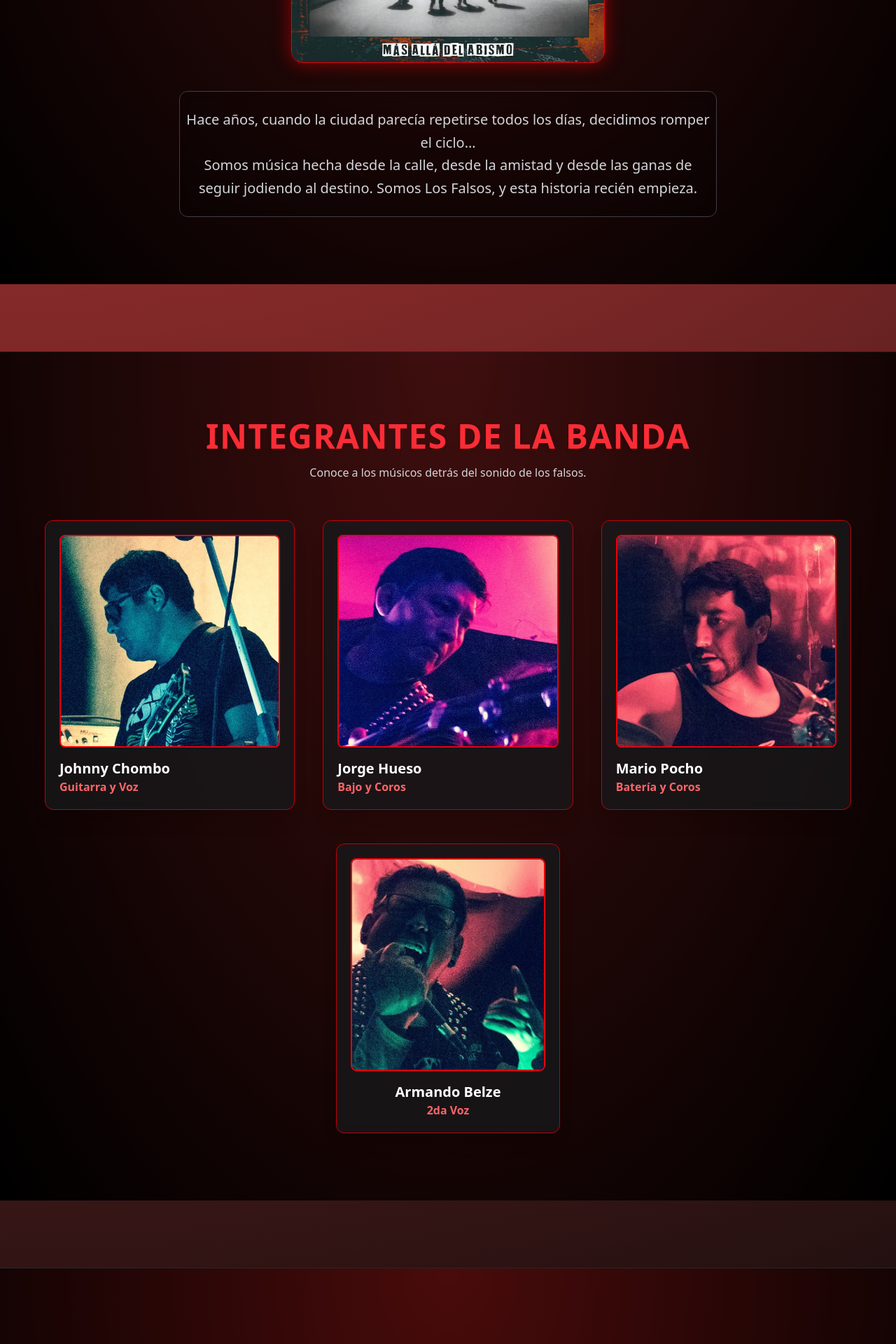
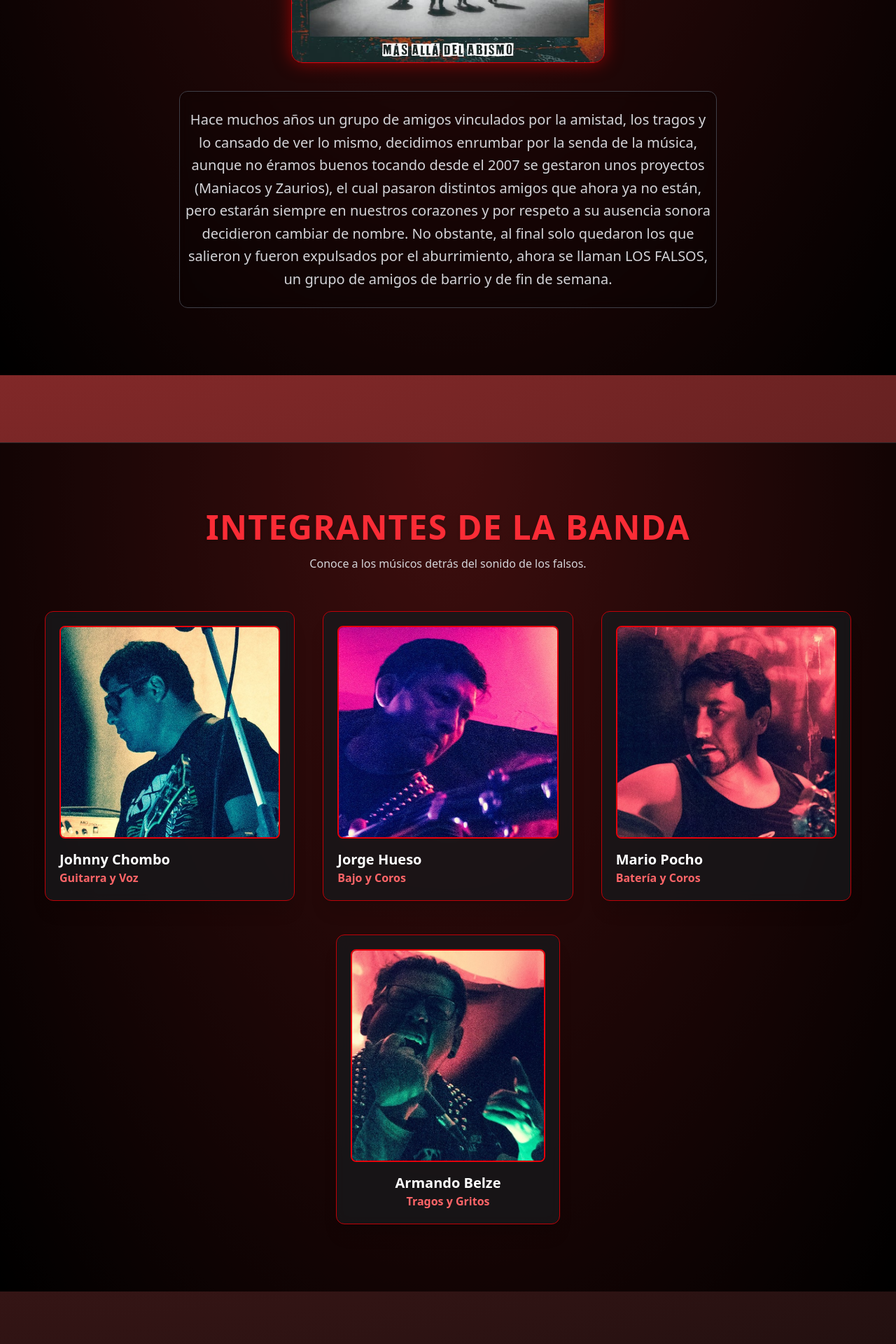
Before and after one commit to DiegoGarciaa21/okei, a Next.js app: page / in a window 1280 px wide. Shown: the part 1480-3400 px from the top of the page at 70% size. Built offline with nearby package versions, Linux system fonts and the light colour scheme; a web font is replaced by a local one.

Commit message:
Rename and Text

```diff
--- a/src/app/page.tsx
+++ b/src/app/page.tsx
@@ -145,10 +145,7 @@ function QuienesSomos() {
         </div>
 
         <p className="text-zinc-300 text-lg md:text-xl leading-relaxed mx-auto max-w-3xl px-2 bg-black/20 py-6 rounded-xl backdrop-blur-sm border border-zinc-700 shadow-inner">
-          Hace años, cuando la ciudad parecía repetirse todos los días, decidimos romper el ciclo…
-          <br />
-          Somos música hecha desde la calle, desde la amistad y desde las ganas de seguir jodiendo al destino. Somos Los Falsos,
-          y esta historia recién empieza.
+          Hace muchos años un grupo de amigos vinculados por la amistad, los tragos y lo cansado de ver lo mismo, decidimos enrumbar por la senda de la música, aunque no éramos buenos tocando desde el 2007 se gestaron unos proyectos (Maniacos y Zaurios), el cual pasaron distintos amigos que ahora ya no están, pero estarán siempre en nuestros corazones y por respeto a su ausencia sonora decidieron cambiar de nombre. No obstante, al final solo quedaron los que salieron y fueron expulsados por el aburrimiento, ahora se llaman LOS FALSOS, un grupo de amigos de barrio y de fin de semana.
         </p>
       </div>
     </motion.section>
@@ -214,7 +211,7 @@ function Integrantes() {
             <Image src="/integrantes/armando.jpg" alt="Armando Belze" width={400} height={450} className="object-cover w-full h-[300px]" />
           </div>
           <h3 className="text-xl font-bold text-white text-center">Armando Belze</h3>
-          <p className="text-red-400 font-semibold text-center">2da Voz</p>
+          <p className="text-red-400 font-semibold text-center">Tragos y Gritos</p>
         </motion.div>
       </div>
     </motion.section>
--- a/src/data/integrantes.json
+++ b/src/data/integrantes.json
@@ -19,7 +19,7 @@
   },
   {
     "nombre": "Armando Belze",
-    "rol": "2da Voz",
+    "rol": "Tragos y Gritos",
     "foto": "/integrantes/armando.jpg",
     "fila": 2
   }
```
